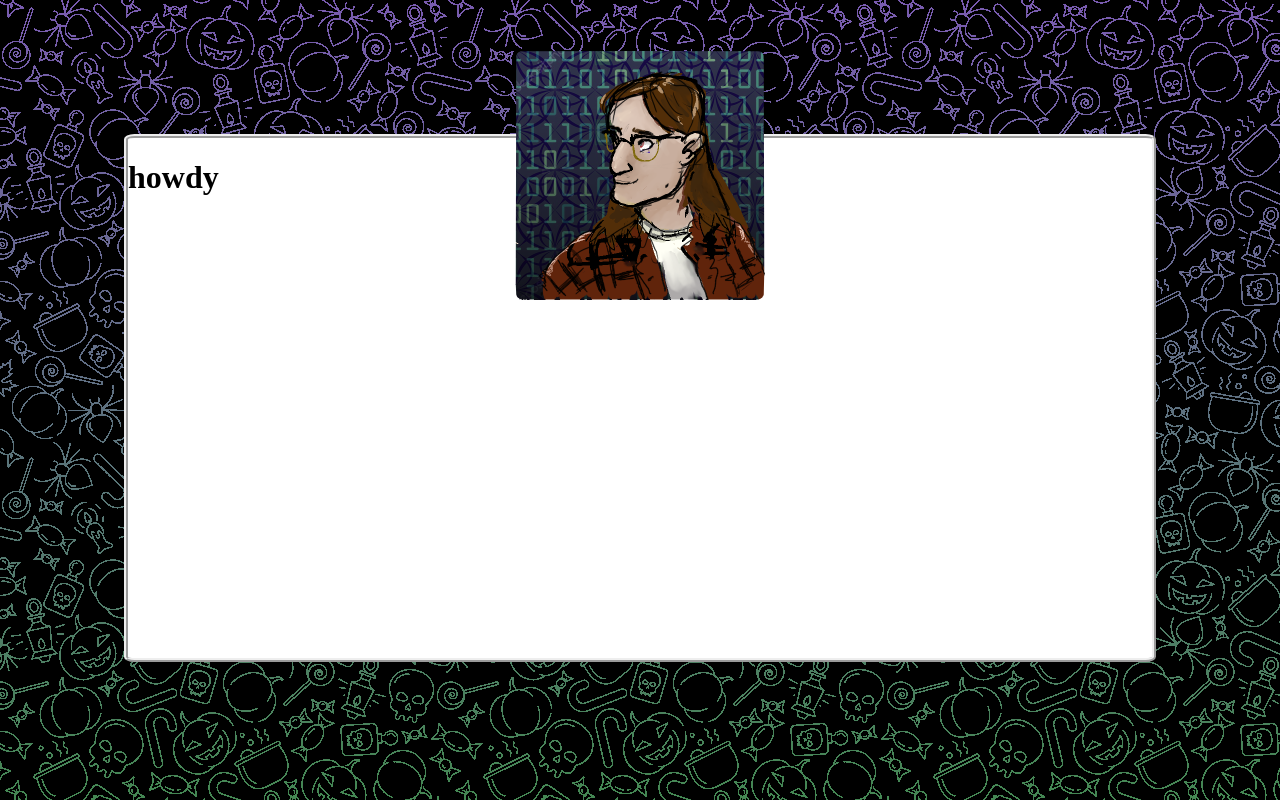
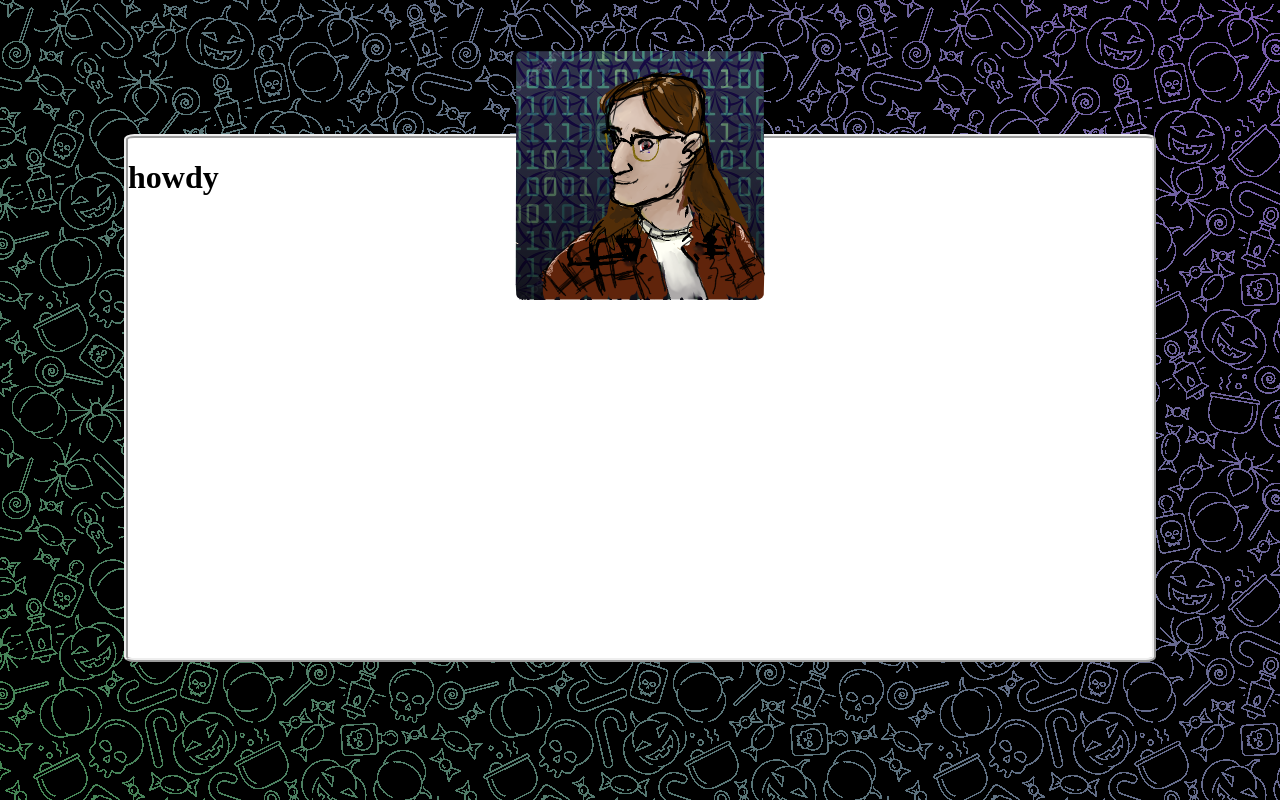
Before and after one commit to tessarm2/tessarm2.github.io, a plain HTML site: page index.html in a window 1280 px wide. Drawn offline with Linux system fonts and the light colour scheme.

Commit message:
Update color grad

```diff
--- a/styles/style.css
+++ b/styles/style.css
@@ -7,7 +7,7 @@ html {
 }
 
 body {
-    background: linear-gradient(50deg, #FA709A,#795bb0);
+    background: linear-gradient(50deg, #448753,#795bb0);
     margin: 0;
     height: 100%;
 }
```
